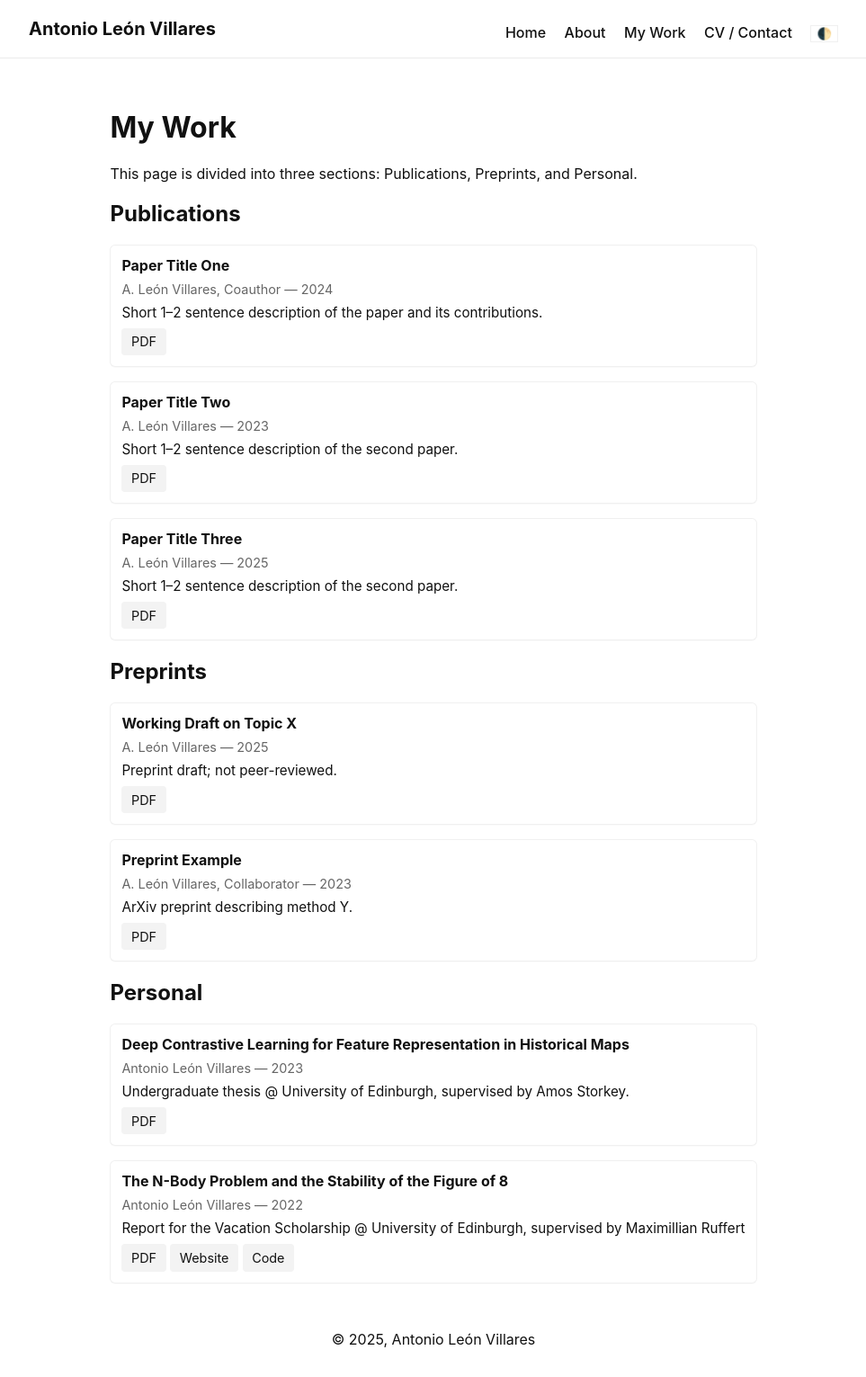
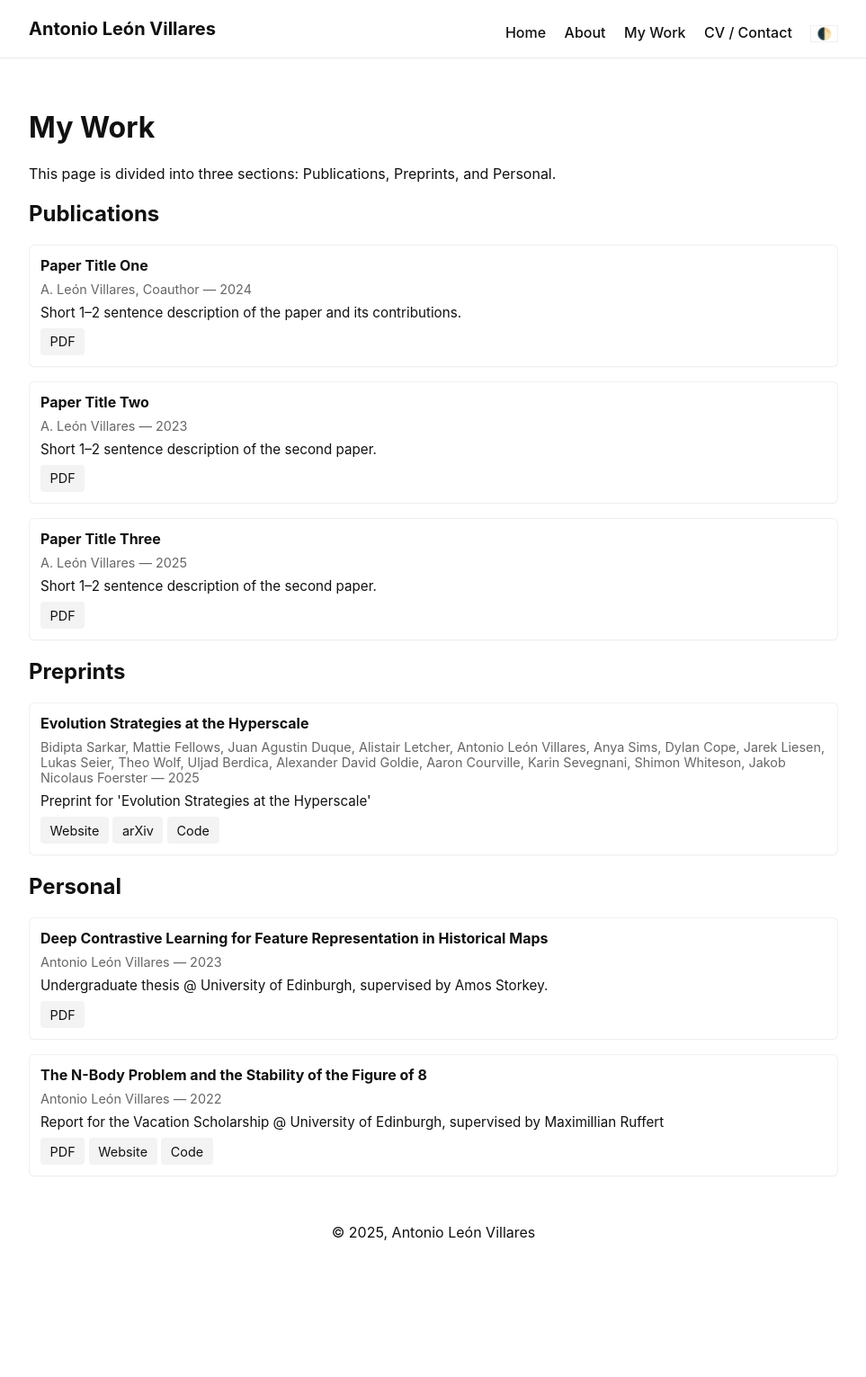
Before and after one commit to alv31415/alv31415.github.io, a Jekyll site: the page built from work.md, in a window 1280 px wide. Shown: the whole page at 90% size, without its empty margins (158-1121 px from the left). Built offline with Jekyll 4.4.1, drawn with Linux system fonts in a browser that asks for light colours; after the commit the page ends 1412 px from its top, so only the background shows below that.

Commit message:
Added eggroll

```diff
--- a/_data/personal.yml
+++ b/_data/personal.yml
@@ -2,13 +2,13 @@
 - title: "Deep Contrastive Learning for Feature Representation in Historical Maps"
   authors: "Antonio León Villares"
   year: 2023
+  description: "Undergraduate thesis @ University of Edinburgh, supervised by Amos Storkey."
   pdf: "/assets/personal/ed_ug_thesis.pdf"
-  description: "Undergraduate thesis @ University of Edinburgh, supervised by Amos Storkey."
 
 - title: "The N-Body Problem and the Stability of the Figure of 8"
   authors: "Antonio León Villares"
   year: 2022
+  description: "Report for the Vacation Scholarship @ University of Edinburgh, supervised by Maximillian Ruffert"
   pdf: "/assets/personal/n-body-report.pdf"
-  description: "Report for the Vacation Scholarship @ University of Edinburgh, supervised by Maximillian Ruffert"
   website: "https://nbody-89ffd.web.app"
   code: "https://github.com/alv31415/n-body-problem/tree/website"
--- a/_data/preprints.yml
+++ b/_data/preprints.yml
@@ -1,12 +1,8 @@
 # preprints, working drafts
-- title: "Working Draft on Topic X"
-  authors: "A. León Villares"
+- title: "Evolution Strategies at the Hyperscale"
+  authors: "Bidipta Sarkar, Mattie Fellows, Juan Agustin Duque, Alistair Letcher, Antonio León Villares, Anya Sims, Dylan Cope, Jarek Liesen, Lukas Seier, Theo Wolf, Uljad Berdica, Alexander David Goldie, Aaron Courville, Karin Sevegnani, Shimon Whiteson, Jakob Nicolaus Foerster"
   year: 2025
-  pdf: "/assets/papers/preprint1.pdf"
-  description: "Preprint draft; not peer-reviewed."
-
-- title: "Preprint Example"
-  authors: "A. León Villares, Collaborator"
-  year: 2023
-  pdf: "/assets/papers/preprint2.pdf"
-  description: "ArXiv preprint describing method Y."
+  description: "Preprint for 'Evolution Strategies at the Hyperscale'"
+  arxiv: "https://arxiv.org/pdf/2511.16652"
+  website: "https://eshyperscale.github.io"
+  code: "https://github.com/ESHyperscale/HyperscaleES"
```
